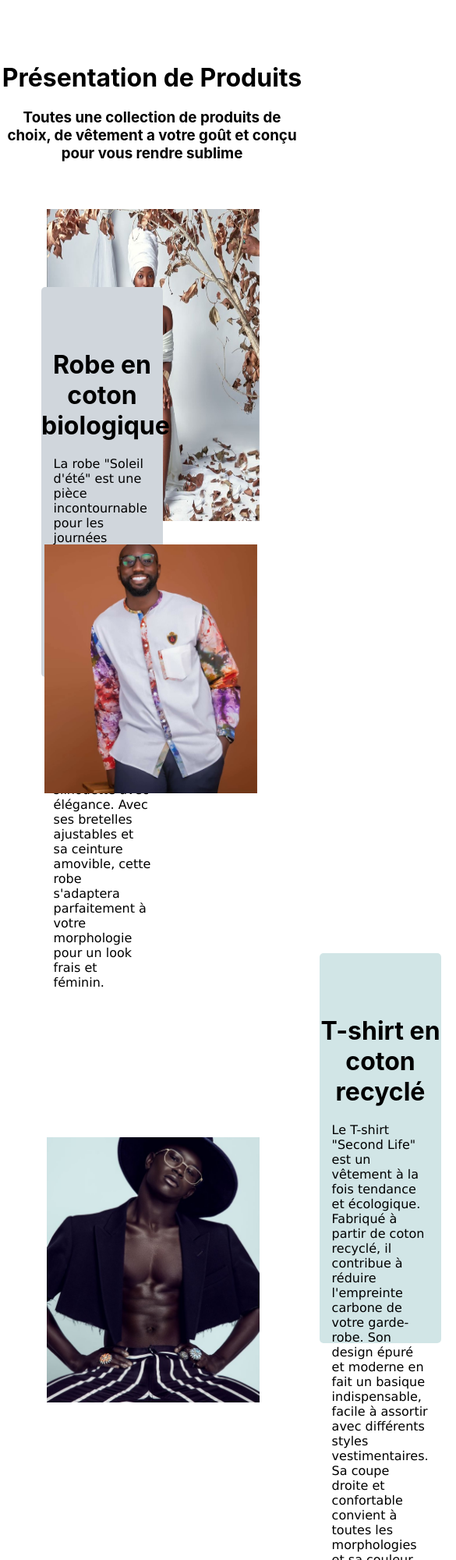
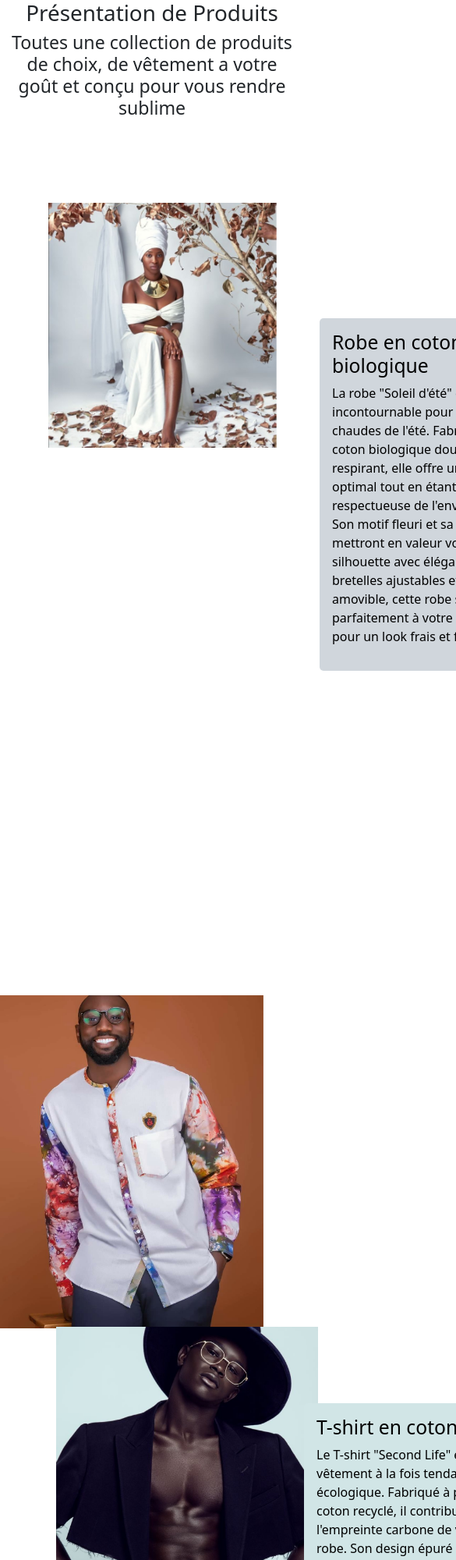
Before and after one commit to MarcosYH/SiteProduit, a React app: page / in a window 390 px wide. Shown: the top 2000 px of the page at 78% size, 585 px wide, since content can reach past the window. Built offline with nearby package versions, Linux system fonts and the light colour scheme.

Commit message:
responsive bootstrap

```diff
--- a/package.json
+++ b/package.json
@@ -7,6 +7,7 @@
     "@testing-library/jest-dom": "^5.16.5",
     "@testing-library/react": "^13.4.0",
     "@testing-library/user-event": "^13.5.0",
+    "bootstrap": "5.3.0-alpha3",
     "gh-pages": "^5.0.0",
     "react": "^18.2.0",
     "react-dom": "^18.2.0",
--- a/src/components/App.js
+++ b/src/components/App.js
@@ -1,6 +1,7 @@
 import React from "react";
 import '../styles/App.css';
 import Produits from "./Produits";
+import 'bootstrap/dist/css/bootstrap.min.css';
 
 function App() {
   return (
--- a/src/components/Produits.js
+++ b/src/components/Produits.js
@@ -3,38 +3,48 @@ import img1 from '../assets/img1-1.png'
 import img2 from '../assets/img2-1.png'
 import img4 from '../assets/img4-1.png'
 import '../styles/Produits.css'
+import 'bootstrap/dist/css/bootstrap.min.css';
 function Produits() {
     return (
-        <div>
- <h1 className='prod'> Présentation de Produits </h1>
- <h3 className='prod1'> Toutes une collection de produits de choix, de vêtement a votre goût et conçu pour vous rendre sublime </h3>
-            <div className="div1">
-                <img src={img1} alt="img1" className="img1"/>
-                <div className="bloc1">
-                    <h1 className='prod'> Robe en coton biologique </h1>
-                    <p className="para1">La robe "Soleil d'été" est une pièce incontournable pour les journées chaudes de l'été. Fabriquée en coton biologique doux et respirant, elle offre un confort optimal tout en étant respectueuse de l'environnement. Son motif fleuri et sa coupe fluide mettront en valeur votre silhouette avec élégance. Avec ses bretelles ajustables et sa ceinture amovible, cette robe s'adaptera parfaitement à votre morphologie pour un look frais et féminin. </p>
+
+        <div className="container-fluid">
+            <div className="row">
+                <div className="col-md-12 ">
+                    <div className="text-center">
+                        <h1 className=''> Présentation de Produits </h1>
+                        <h3 className=''> Toutes une collection de produits de choix, de vêtement a votre goût et conçu pour vous rendre sublime </h3>
+                    </div>
+                    <div className="img1 col">
+                        <img src={img1} alt="img1"  className="mr-3 img-fluid"/>
+                        <div className="bloc1 text-black p-3 rounded-lg position-absolute mt-5 me-5 z-index-1 m-5">
+                            <h2>Robe en coton biologique</h2>
+                            <p>La robe "Soleil d'été" est une pièce incontournable pour les journées chaudes de l'été. Fabriquée en coton biologique doux et respirant, elle offre un confort optimal tout en étant respectueuse de l'environnement. Son motif fleuri et sa coupe fluide mettront en valeur votre silhouette avec élégance. Avec ses bretelles ajustables et sa ceinture amovible, cette robe s'adaptera parfaitement à votre morphologie pour un look frais et féminin.</p>
                         </div>
                     </div>
-            <div className="div2">
-                <img src={img2} alt="img2" className="img2"/>
-                <div className="bloc2">
-                <h1 className='prod'> Chemise en lin </h1>
-                    <p className='para1'> La chemise "Brisa del mar" est un must-have pour les amoureux du style casual chic. Confectionnée en lin léger et respirant, elle est idéale pour les journées ensoleillées. Sa coupe droite et décontractée s'adapte à toutes les morphologies et sa couleur bleu pastel rappelle la fraîcheur de l'océan. Les boutons en nacre apportent une touche d'élégance à cette pièce intemporelle, facile à porter en toutes occasions. </p>
+                    <div className="img2 col ">
+                        <img src={img2} alt="img2" className="img-fluid mr-3 img2"/>
+                        <div className="bloc2 text-black p-3 rounded-lg position-absolute mt-5 me-5 z-index-1 m-5 ">
+                            <h2> Chemise en lin </h2>
+                            <p >La chemise "Brisa del mar" est un must-have pour les amoureux du style casual chic. Confectionnée en lin léger et respirant, elle est idéale pour les journées ensoleillées. Sa coupe droite et décontractée s'adapte à toutes les morphologies et sa couleur bleu pastel rappelle la fraîcheur de l'océan. Les boutons en nacre apportent une touche d'élégance à cette pièce intemporelle, facile à porter en toutes occasions.</p>
                         </div>
+
                     </div>
-            <div>
-            <img src={img4} alt="img4" className="img4"/>
-            <div className="bloc3">
-                <h1 className='prod'>T-shirt en coton recyclé </h1>
-                    <p className='para1'> Le T-shirt "Second Life" est un vêtement à la fois tendance et écologique. Fabriqué à partir de coton recyclé, il contribue à réduire l'empreinte carbone de votre garde-robe. Son design épuré et moderne en fait un basique indispensable, facile à assortir avec différents styles vestimentaires. Sa coupe droite et confortable convient à toutes les morphologies et sa couleur gris chiné apporte une touche de sobriété à votre look.</p>
+                    <div className="img4 col ">
+                        <img src={img4} alt="img4" className="img-fluid mr-3 img4"/>
+                        <div className="bloc3 text-black p-3 rounded-lg position-absolute mt-5 me-5 z-index-1 m-5 ">
+                            <h2>T-shirt en coton recyclé</h2>
+                            <p >Le T-shirt "Second Life" est un vêtement à la fois tendance et écologique. Fabriqué à partir de coton recyclé, il contribue à réduire l'empreinte carbone de votre garde-robe. Son design épuré et moderne en fait un basique indispensable, facile à assortir avec différents styles vestimentaires. Sa coupe droite et confortable convient à toutes les morphologies et sa couleur gris chiné apporte une touche de sobriété à votre look.</p>
+                        </div>
+
                     </div>
 
 
                 </div>
+            </div>
+
+        </div>
 
 
-
-        </div>
 )
 }
 
--- a/src/styles/Produits.css
+++ b/src/styles/Produits.css
@@ -1,8 +1,9 @@
 .img1{
     float: left;
-    max-width: 70%;
+    max-width: 80%;
     height: auto;
-    margin: 60px 60px 60px 60px;
+    margin: auto;
+   margin-left: 50px;
     top: 100px;
     position: relative;
    /* position: relative;
@@ -13,13 +14,14 @@
 }
 .bloc1{
     position: relative;
-    left: -350px;
-    top: 250px;
+    right: auto;
+    left: 300px;
+    top: 100px;
     margin: 10px;
     border-radius: 5px;
-    width: 40%; /* largeur de 90% */
+    width: 100%; /* largeur de 90% */
     height: auto;
-    height: 500px;/* hauteur fixe */
+    /* hauteur fixe */
     background-color: #d0d6dc;
 }
 .div1{
@@ -46,45 +48,50 @@
 }
 .img2{
     float: right;
-    max-width: 70%;
+    max-width: 100%;
+    right : 20px;
     height: auto;
-
-    margin: 60px 60px 60px 60px;
+    top: 401px;
+    position: relative;
+    margin: auto;
     position: relative;
 }
 .bloc2{
     position: relative;
-left: 600px;
-    top: 175px;
+
     margin: 10px;
     border-radius: 5px;
-    width: 40%; /* largeur de 90% */
-    height: auto;
-    height: 500px;/* hauteur fixe */
+    height: auto; /* hauteur fixe */
     background: #AE6446;
+    width: 90%;
+    right: 450px;
+    left: auto;
+    top: 500px;
+    border-radius: 5px;
 }
 .img4{
     position: relative;
-    top: 250px;
-    max-width: 70%;
-    height: auto;
-    margin: 60px 60px 60px 60px;
+float: left;
+    top: 400px;
+    max-width: 100%;
+    height: 70%;
+    margin: auto;
+    margin-left: 30px;
 }
 .bloc3{
     position: relative;
-    left: 400px;
-    top: -400px;
+    top: 450px;
+    left: 300px;
     margin: 10px;
     border-radius: 5px;
-    width: 40%; /* largeur de 90% */
+    width: 90%; /* largeur de 90% */
     height: auto;
-    height: 500px;/* hauteur fixe */
+    height: auto;/* hauteur fixe */
     background: #d1e5e6;
 }
 .para1{
     justify-content: center;
     margin: auto;
-    padding: auto;
     width: 80%;
     position: relative;
     top: 100px;
```
Also changed, not shown: src/assets/img3-1.png (added), 2 other files. Lines whose indentation alone changed are shown as unchanged.
